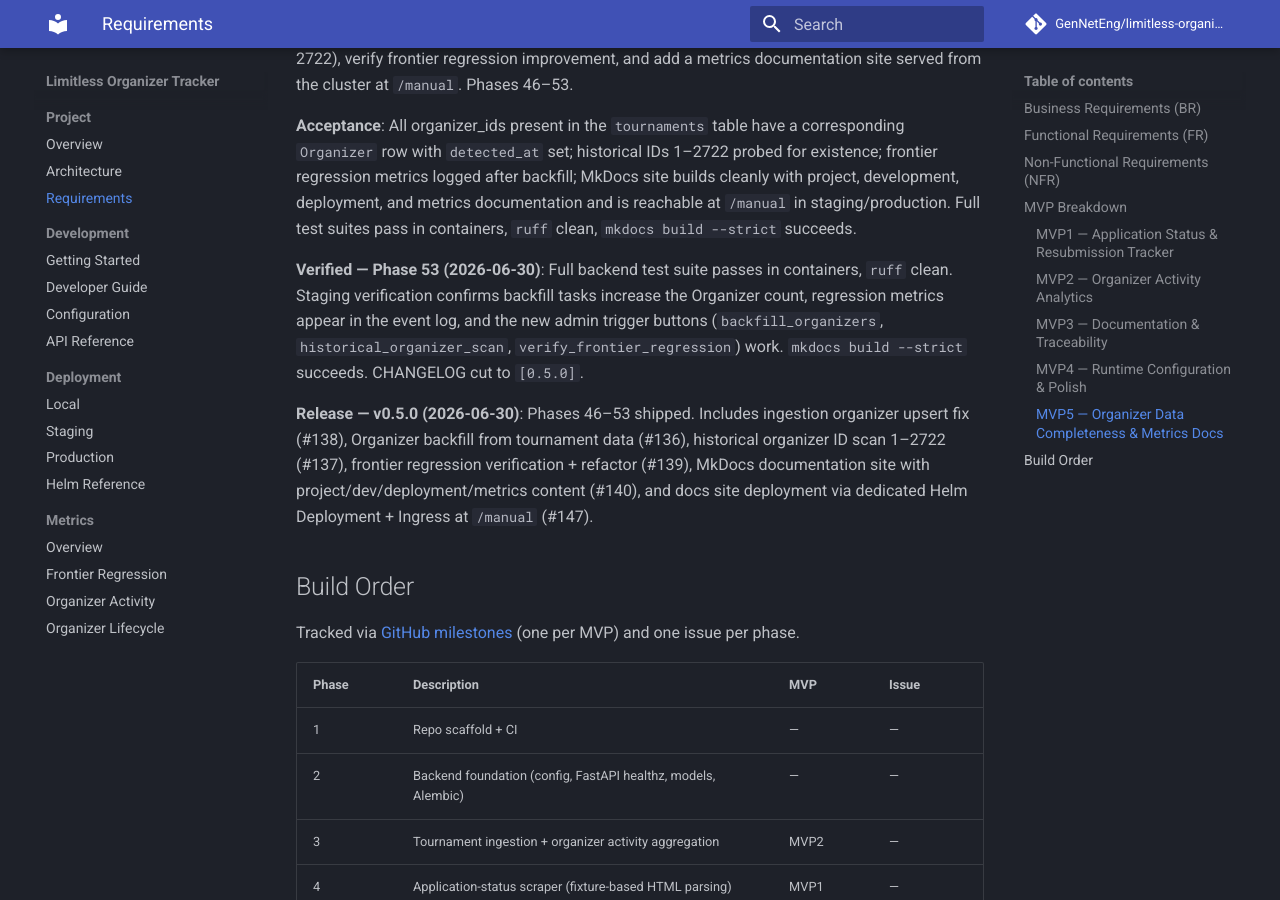
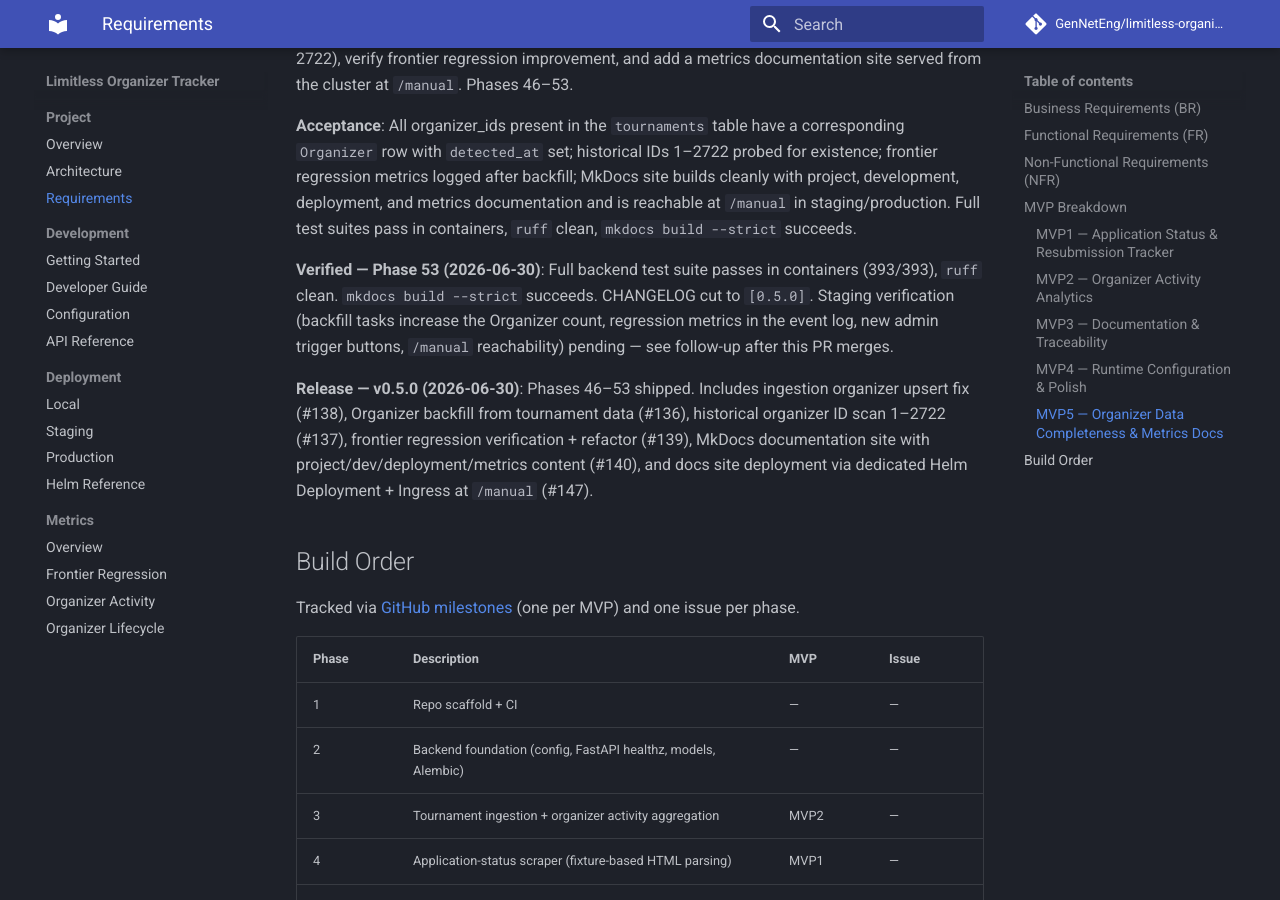
Before and after one commit to GenNetEng/limitless-organizer-tracker, an MkDocs documentation site: the page built from docs/requirements.md, in a window 1280 px wide and 900 px high, scrolled down 10014 px. Built offline with MkDocs 1.6.1 and Material for MkDocs 9.7.7, drawn with Linux system fonts in a browser that asks for light colours; comment, search, counter and statistics services are not loaded.

Commit message:
docs: clarify Phase 53 staging verification status
Don't claim staging verification passed before it's actually been
run. Confirmed /manual is reachable in staging via port-forward;
admin-key-gated checks (trigger buttons, event log, organizer count
delta) are a known follow-up per owner direction.

Co-Authored-By: Claude Sonnet 4.6 <noreply@anthropic.com>

```diff
--- a/docs/requirements.md
+++ b/docs/requirements.md
@@ -181,11 +181,10 @@ documentation and is reachable at `/manual` in staging/production. Full test
 suites pass in containers, `ruff` clean, `mkdocs build --strict` succeeds.
 
 **Verified — Phase 53 (2026-06-30)**: Full backend test suite passes in
-containers, `ruff` clean. Staging verification confirms backfill tasks
-increase the Organizer count, regression metrics appear in the event log, and
-the new admin trigger buttons (`backfill_organizers`,
-`historical_organizer_scan`, `verify_frontier_regression`) work.
-`mkdocs build --strict` succeeds. CHANGELOG cut to `[0.5.0]`.
+containers (393/393), `ruff` clean. `mkdocs build --strict` succeeds.
+CHANGELOG cut to `[0.5.0]`. Staging verification (backfill tasks increase the
+Organizer count, regression metrics in the event log, new admin trigger
+buttons, `/manual` reachability) pending — see follow-up after this PR merges.
 
 **Release — v0.5.0 (2026-06-30)**: Phases 46–53 shipped. Includes ingestion
 organizer upsert fix (#138), Organizer backfill from tournament data (#136),
```
